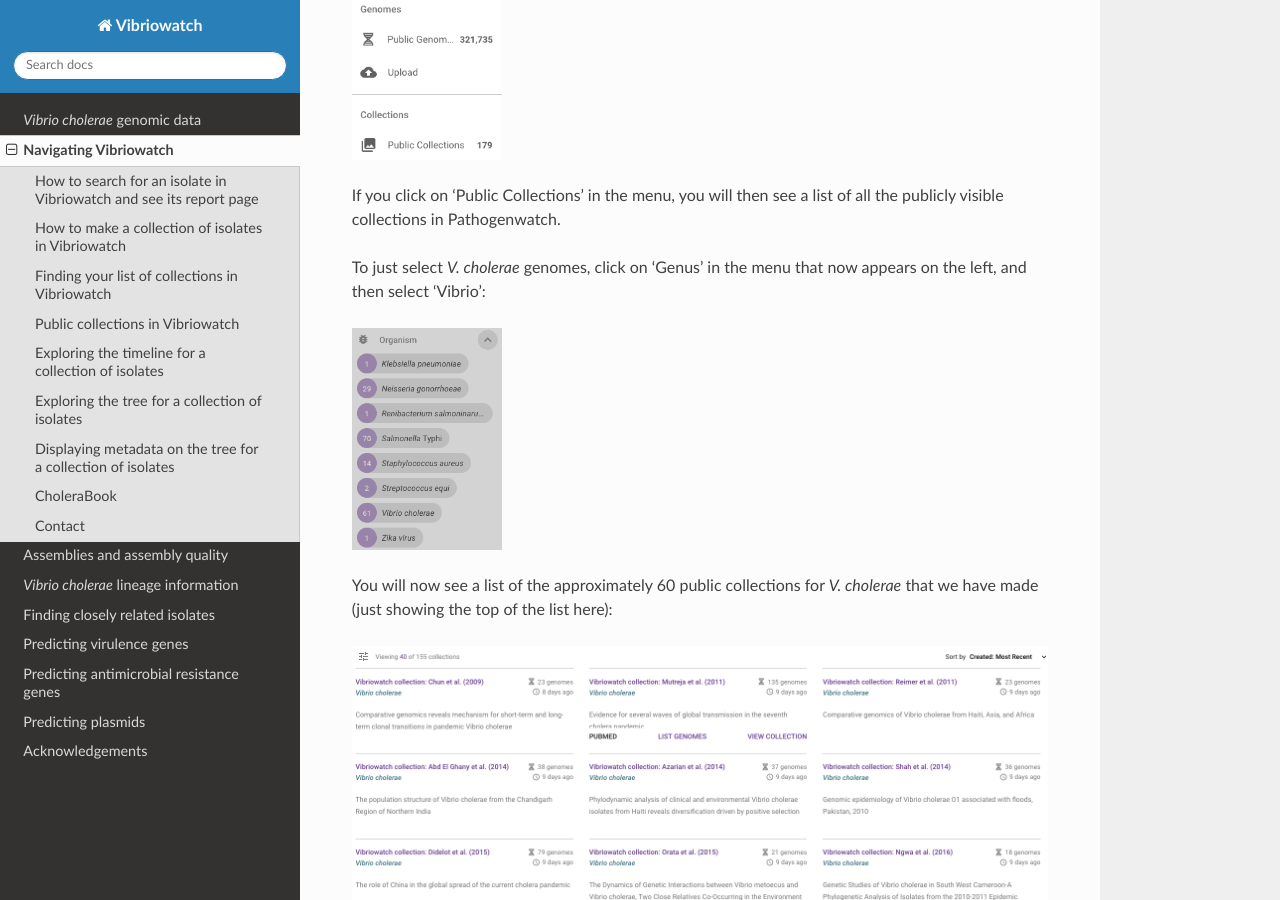
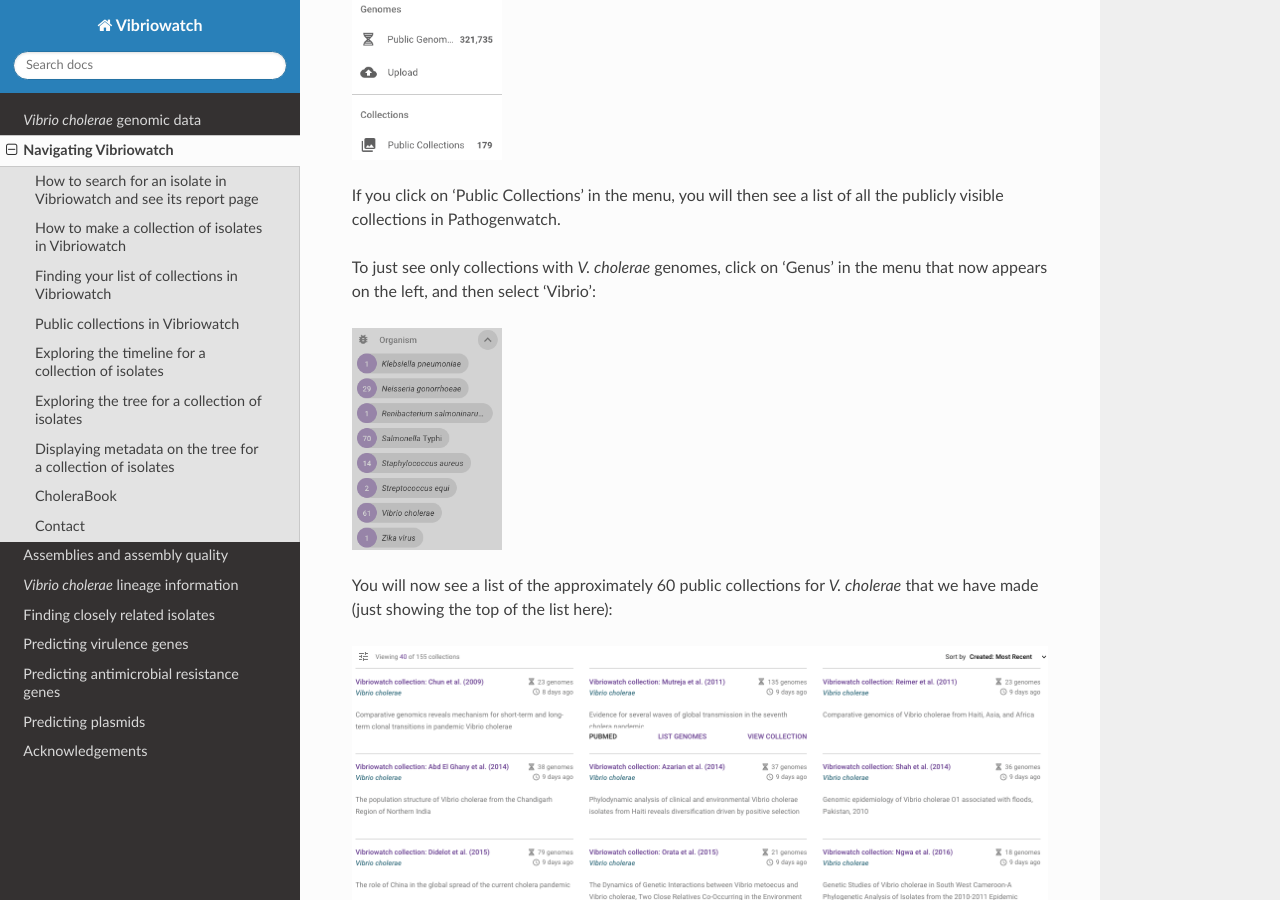
Before and after one commit to avrilcoghlan/vibriowatch, a Sphinx documentation site: the page built from docs/source/navigating.rst, in a window 1280 px wide and 900 px high, scrolled down 6973 px. Built offline with Sphinx 7.4.7 and the Read the Docs theme 3.1.0, drawn with Linux system fonts in a browser that asks for light colours.

Commit message:
Update navigating.rst

```diff
--- a/docs/source/navigating.rst
+++ b/docs/source/navigating.rst
@@ -165,7 +165,7 @@
 
 If you click on 'Public Collections' in the menu, you will then see a list of all the publicly visible collections in Pathogenwatch.
 
-To just select *V. cholerae* genomes, click on 'Genus' in the menu that now appears on the left, and then select 'Vibrio':
+To just see only collections with *V. cholerae* genomes, click on 'Genus' in the menu that now appears on the left, and then select 'Vibrio':
 
 .. image:: Picture102.png
   :width: 150
```
